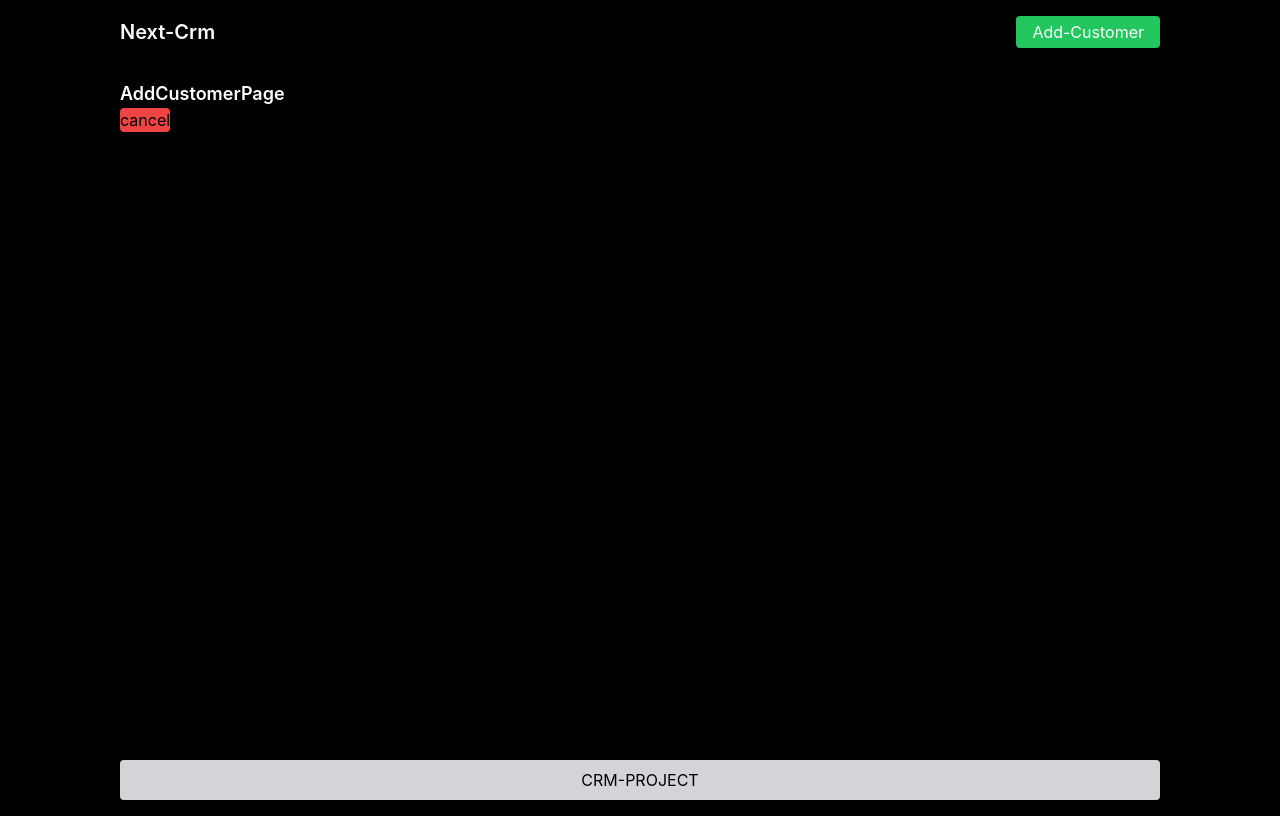
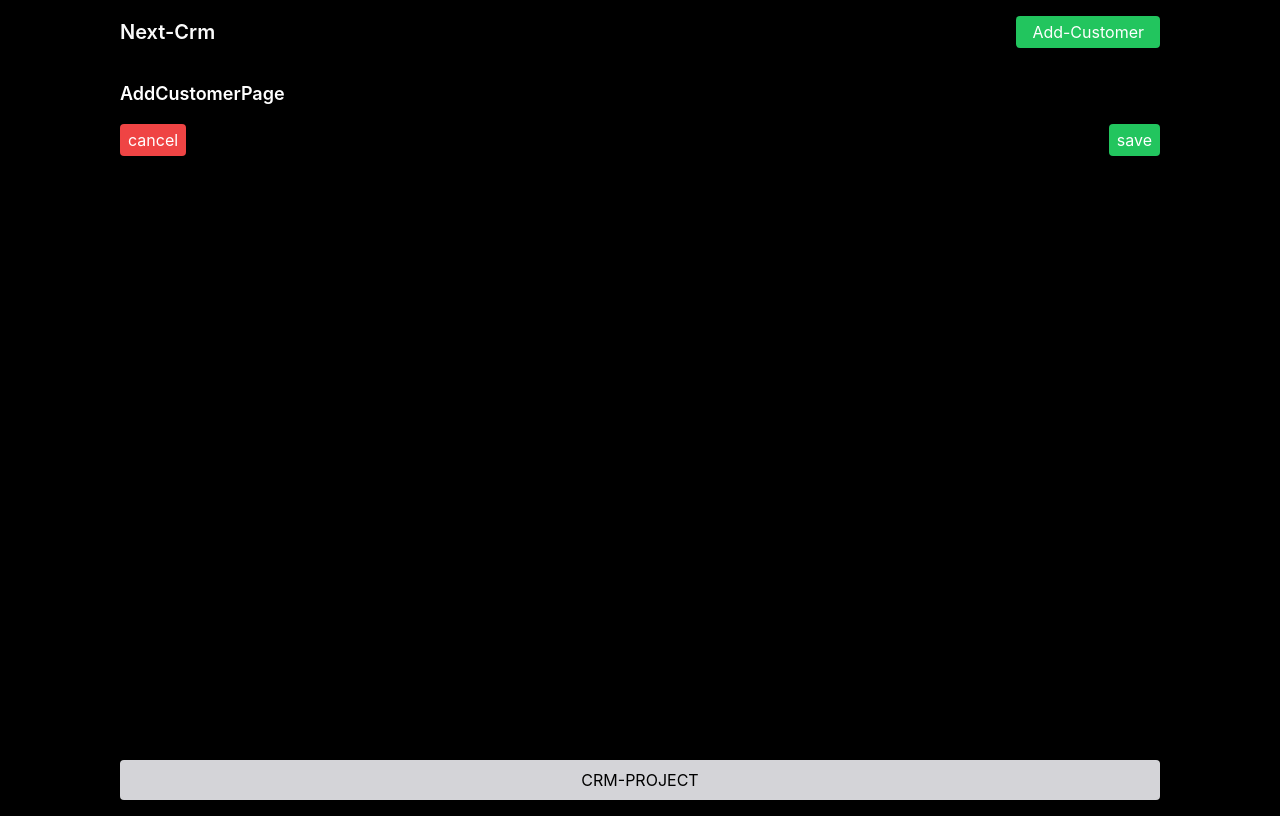
Before and after one commit to arshia788/Practice-Crm, a Next.js app: page /add-customer in a window 1280 px wide. Built offline with nearby package versions, Linux system fonts and the light colour scheme.

Commit message:
working on addcustomer component

```diff
--- a/components/templates/AddCustomerPage.js
+++ b/components/templates/AddCustomerPage.js
@@ -1,15 +1,31 @@
-import React from 'react'
+import React, { useState } from 'react'
 
 export default function AddCustomerPage() {
+
+  const [form, setForm] = useState({
+    name: '',
+    lastName: '',
+    email: '',
+    phone: '',
+    address: '',
+    postalCode: '',
+    date: '',
+  })
   return (
     <div >
-        <h2 className='text-white font-semibold text-lg'>AddCustomerPage</h2>
+      <h2 className='text-white font-semibold text-lg'>AddCustomerPage</h2>
 
-        <div className='flex justify-between items-center'>
-            <button
-            className='bg-red-500 rounded'
-            >cancel</button>
-        </div>
+      <div className='flex justify-between items-center mt-4'>
+        <button
+          className='bg-red-500 rounded text-white px-2 py-1'
+        >cancel</button>
+
+        <button
+          className='bg-green-500 rounded text-white px-2 py-1'
+        >save</button>
+
+
+      </div>
     </div>
   )
 }
```
